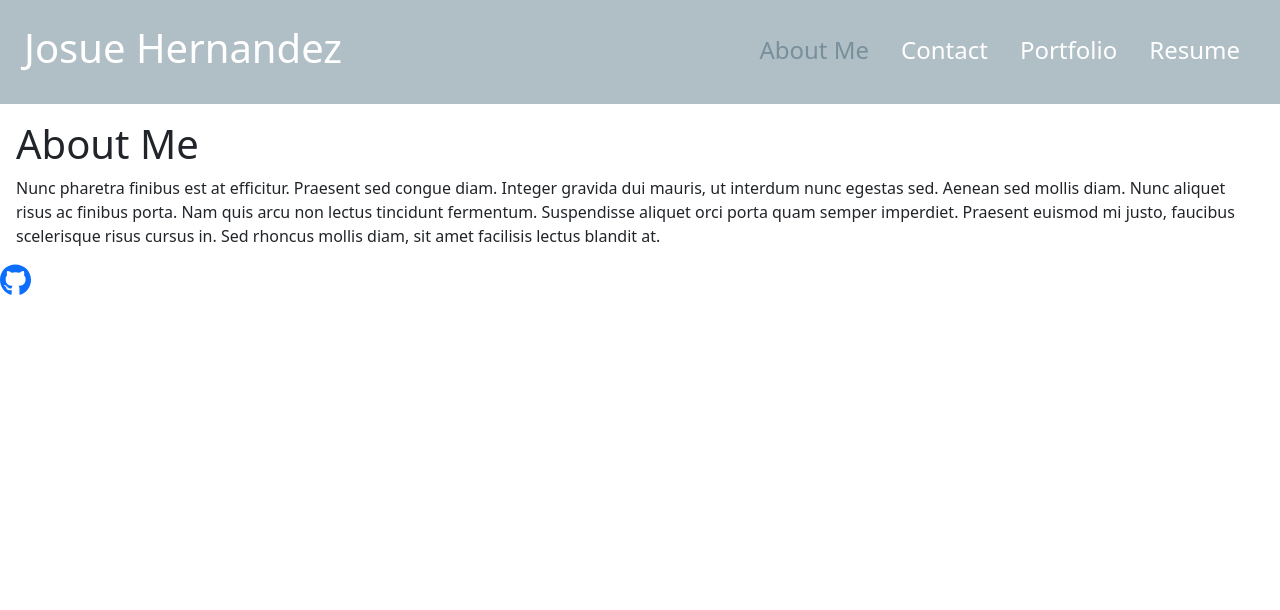
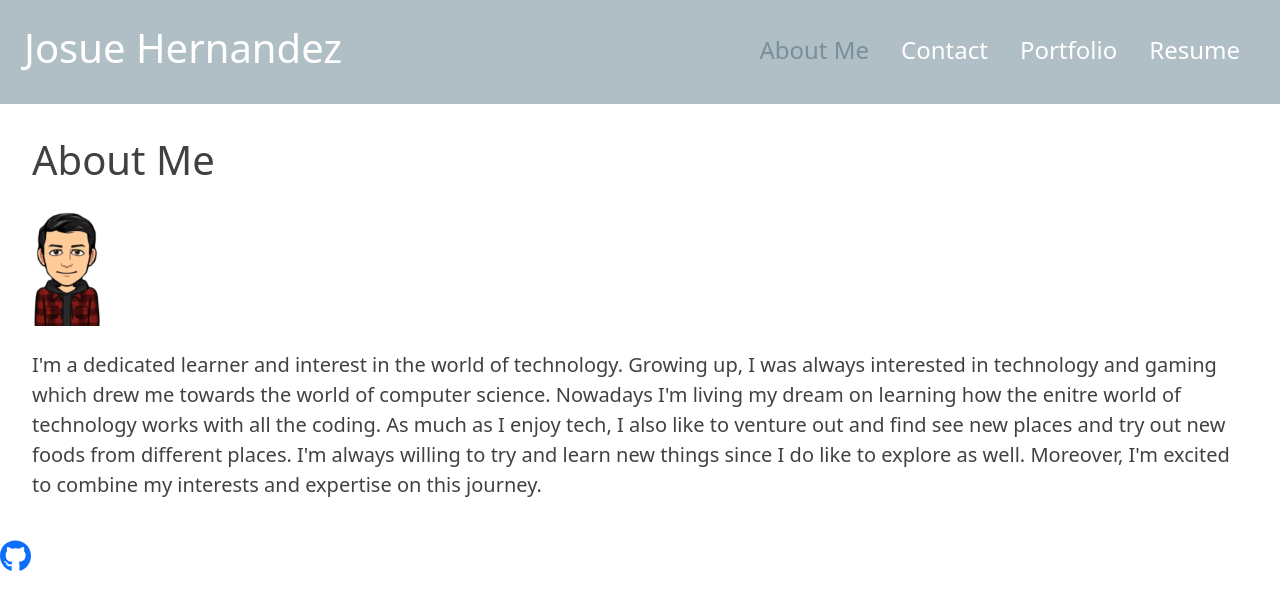
Before and after one commit to JosueHernand/JosueCodeCrafted, a React (Vite) app: page / in a window 1280 px wide. Shown: the top 610 px of the page. Built offline with nearby package versions, Linux system fonts and the light colour scheme.

Commit message:
Updated portfolio with avatar included

```diff
--- a/src/app.css
+++ b/src/app.css
@@ -2,6 +2,8 @@
   --white : #FFFFFF;
   --bluegrey: #B0BEC5;
   --lightgrey: #78909C;
+  --accent-color: #546e7a;
+  --text-dark-grey: #414141;
 }
 
 .custom-navbar {
@@ -24,3 +26,12 @@
 .nav-link:hover {
   color: var(--lightgrey);
 }
+
+.text-color {
+  color: var(--text-dark-grey);
+}
+
+p.text-dark-grey {
+  color: var(--text-dark-grey);
+  font-size: 20px;
+}
--- a/src/pages/About.jsx
+++ b/src/pages/About.jsx
@@ -1,14 +1,20 @@
+import avatar from '../assets/images/avatar.png';
+
 export default function About() {
   return(
-    <div>
-      <h1>About Me</h1>
-      <p>
-        Nunc pharetra finibus est at efficitur. Praesent sed congue diam.
-        Integer gravida dui mauris, ut interdum nunc egestas sed. Aenean sed
-        mollis diam. Nunc aliquet risus ac finibus porta. Nam quis arcu non
-        lectus tincidunt fermentum. Suspendisse aliquet orci porta quam semper
-        imperdiet. Praesent euismod mi justo, faucibus scelerisque risus cursus
-        in. Sed rhoncus mollis diam, sit amet facilisis lectus blandit at.
+    <div className='text-color p-3'>
+      <h1 className='mb-4'>About Me</h1>
+      <img src={avatar} alt="Josue Hernandez Avatar" className='mb-4' />
+      <p className="text-dark-grey d-flex justify-content-end mb-4">
+      I'm a dedicated learner and interest in the world of technology.
+      Growing up, I was always interested in technology and gaming which
+      drew me towards the world of computer science. Nowadays I'm living
+      my dream on learning how the enitre world of technology works with
+      all the coding. As much as I enjoy tech, I also like to venture out
+      and find see new places and try out new foods from different places.
+      I'm always willing to try and learn new things since I do like to
+      explore as well. Moreover, I'm excited to combine my interests and
+      expertise on this journey.
       </p>
     </div>
   );
```
Also changed, not shown: src/assets/images/avatar.png (added).
